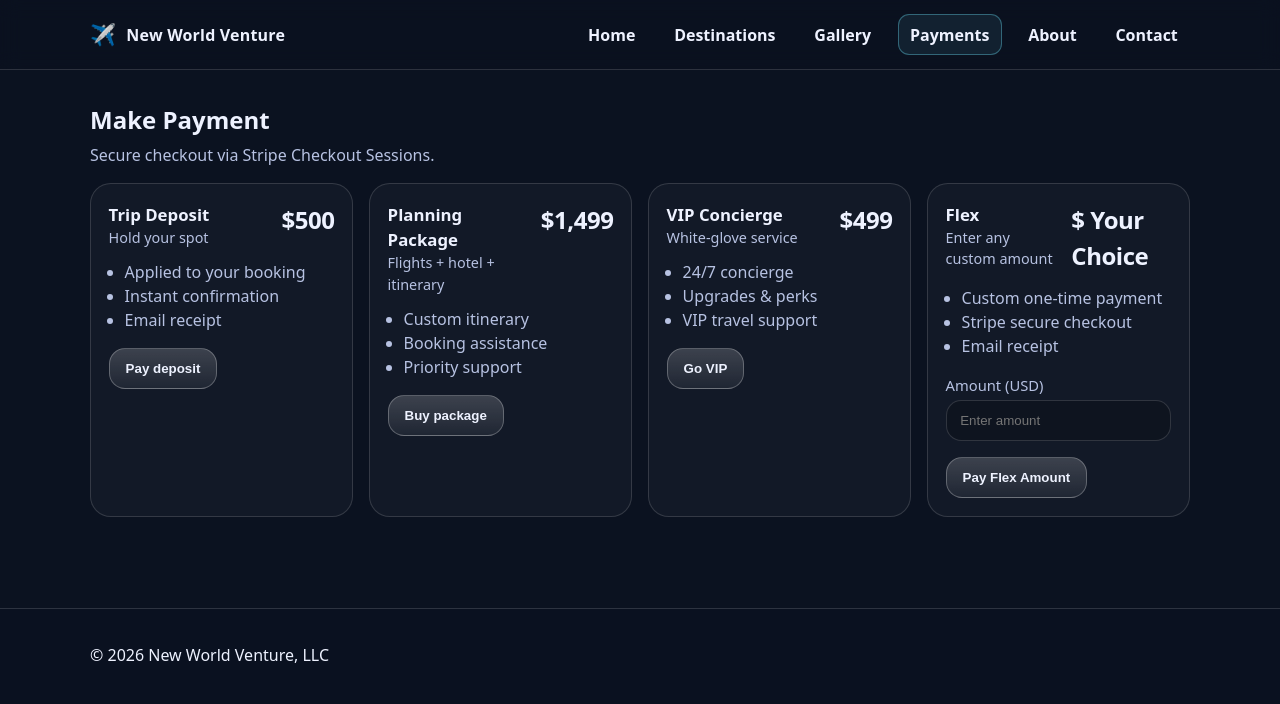
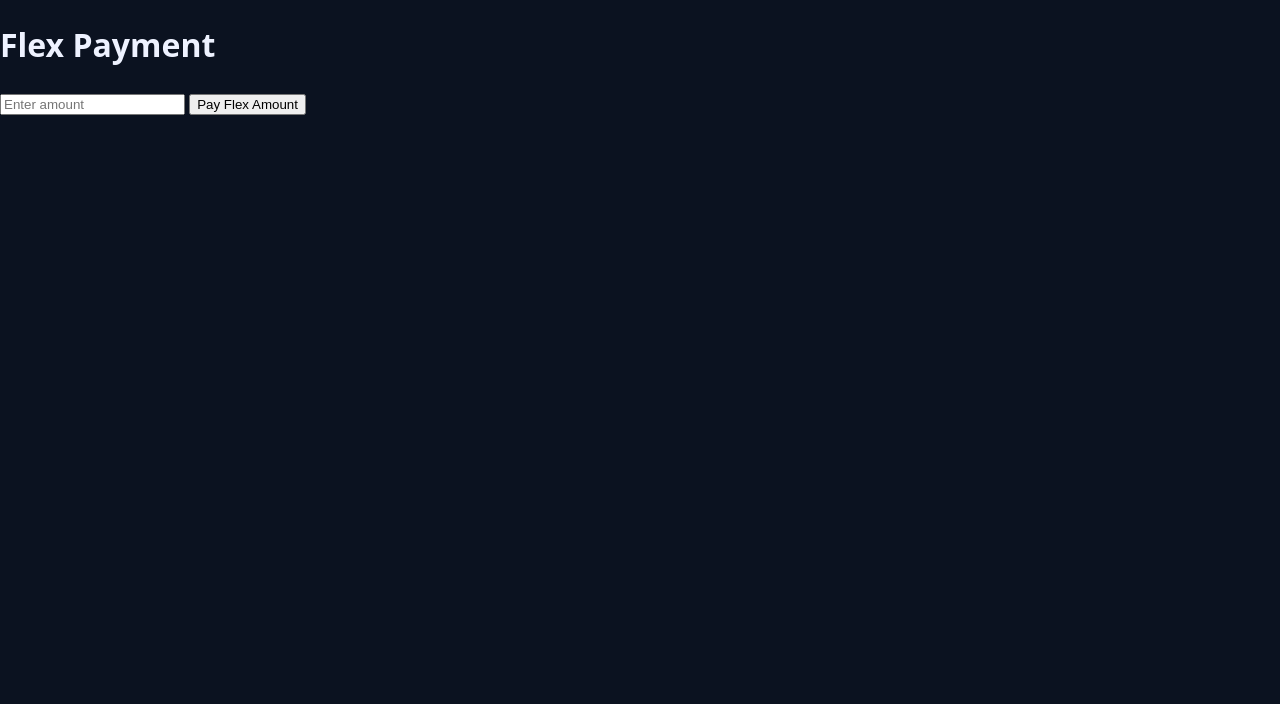
Before and after one commit to NewWorldVenture/newworldventure, a website: page pay.html in a window 1280 px wide. Drawn offline with Linux system fonts and the light colour scheme.

Commit message:
Add files via upload

```diff
--- a/pay.html
+++ b/pay.html
@@ -4,122 +4,16 @@
   <meta charset="utf-8" />
   <meta name="viewport" content="width=device-width, initial-scale=1" />
   <title>Payments — New World Venture</title>
-  <meta name="description" content="Stripe payments page (demo)." />
   <link rel="stylesheet" href="assets/css/styles.css" />
 </head>
-<body><header class="site-header">
-    <div class="container header-inner">
-      <a class="brand" href="index.html" aria-label="Home">
-        <span class="brand-mark">✈️</span>
-        <span class="brand-text">New World Venture</span>
-      </a>
+<body>
+<h1>Flex Payment</h1>
 
-      <nav class="nav" aria-label="Primary">
-        <a class="nav-link" href="index.html">Home</a>
-        <a class="nav-link" href="destinations.html">Destinations</a>
-        <a class="nav-link" href="gallery.html">Gallery</a>
-        <a class="nav-link active" href="pay.html">Payments</a>
-        <a class="nav-link" href="about.html">About</a>
-        <a class="nav-link" href="contact.html">Contact</a>
-      </nav>
+<input id="flexAmount" type="number" placeholder="Enter amount" />
+<button id="flexCheckoutBtn">Pay Flex Amount</button>
 
-      <button class="nav-toggle" aria-label="Open menu" aria-expanded="false">
-        <span></span><span></span><span></span>
-      </button>
-    </div>
-  </header>
+<p id="payNote"></p>
 
-  <main>
-    <section class="section">
-      <div class="container">
-        <div class="section-head">
-          <h1>Make Payment</h1>
-          <p class="muted">Secure checkout via Stripe Checkout Sessions.</p>
-        </div>
-
-        <div class="price-grid price-grid-4" aria-label="Payment options">
-          <div class="price-card">
-            <div class="price-top">
-              <div>
-                <div class="price-title">Trip Deposit</div>
-                <div class="muted small">Hold your spot</div>
-              </div>
-              <div class="price-amt">$500</div>
-            </div>
-            <ul class="price-list">
-              <li>Applied to your booking</li>
-              <li>Instant confirmation</li>
-              <li>Email receipt</li>
-            </ul>
-            <button class="btn btn-primary" type="button" data-stripe-price="price_1T69GcGgxH6Dy9pRRrSRkJt5">Pay deposit</button>
-          </div>
-
-          <div class="price-card">
-            <div class="price-top">
-              <div>
-                <div class="price-title">Planning Package</div>
-                <div class="muted small">Flights + hotel + itinerary</div>
-              </div>
-              <div class="price-amt">$1,499</div>
-            </div>
-            <ul class="price-list">
-              <li>Custom itinerary</li>
-              <li>Booking assistance</li>
-              <li>Priority support</li>
-            </ul>
-            <button class="btn btn-primary" type="button" data-stripe-price="price_1T69HVGgxH6Dy9pRcq2cQmgm">Buy package</button>
-          </div>
-
-          <div class="price-card">
-            <div class="price-top">
-              <div>
-                <div class="price-title">VIP Concierge</div>
-                <div class="muted small">White-glove service</div>
-              </div>
-              <div class="price-amt">$499</div>
-            </div>
-            <ul class="price-list">
-              <li>24/7 concierge</li>
-              <li>Upgrades & perks</li>
-              <li>VIP travel support</li>
-            </ul>
-            <button class="btn btn-primary" type="button" data-stripe-price="price_1T69I6GgxH6Dy9pRoeSjdrWo">Go VIP</button>
-          </div>
-
-          <div class="price-card">
-            <div class="price-top">
-              <div>
-                <div class="price-title">Flex</div>
-                <div class="muted small">Enter any custom amount</div>
-              </div>
-              <div class="price-amt">$ Your Choice</div>
-            </div>
-            <ul class="price-list">
-              <li>Custom one-time payment</li>
-              <li>Stripe secure checkout</li>
-              <li>Email receipt</li>
-            </ul>
-            <label class="field" for="flexAmount">
-              <span>Amount (USD)</span>
-              <input id="flexAmount" type="number" min="0.50" step="0.01" inputmode="decimal" placeholder="Enter amount" />
-            </label>
-            <button class="btn btn-primary" type="button" data-stripe-price="price_1TDnkOGgxH6Dy9pRrtsTjnzg"> Pay Flex Amount</button>
-          </div>
-        </div>
-
-        <p class="form-note" id="payStatus"></p>
-        <p class="form-note" id="payNote"></p>
-      </div>
-    </section>
-  </main>
-
-  <footer class="site-footer">
-    <div class="container footer-inner">
-      <p>© <span id="year"></span> New World Venture, LLC</p>
-    </div>
-  </footer>
-
-  <script src="assets/js/data.js"></script>
-  <script src="assets/js/app.js"></script>
+<script src="app_new.js"></script>
 </body>
 </html>
```
